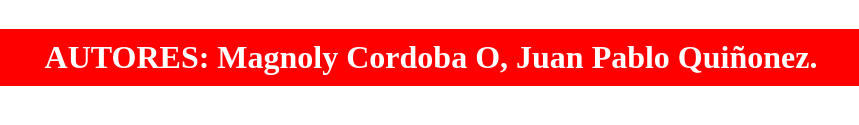
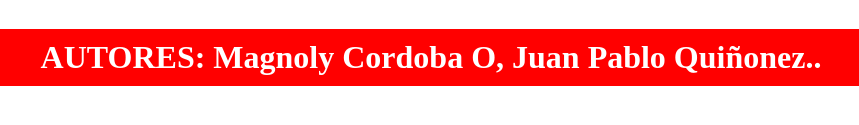
Before and after one commit to Juan-pq/Taller-repaso, a plain HTML site: page Index.html in a window 1280 px wide. Shown: the part 541-666 px from the top of the page, 209-1068 px from the left. Drawn offline with Linux system fonts and the light colour scheme.

Commit message:
se corrige el Index por index

```diff
--- a/Index.html
+++ b/Index.html
@@ -25,7 +25,7 @@
     </content>
 
     <footer>
-        <h1 class="footer-title">AUTORES: Magnoly Cordoba O, Juan Pablo Quiñonez.</h1>
+        <h1 class="footer-title">AUTORES: Magnoly Cordoba O, Juan Pablo Quiñonez..</h1>
     </footer>
 
 </body>
```
